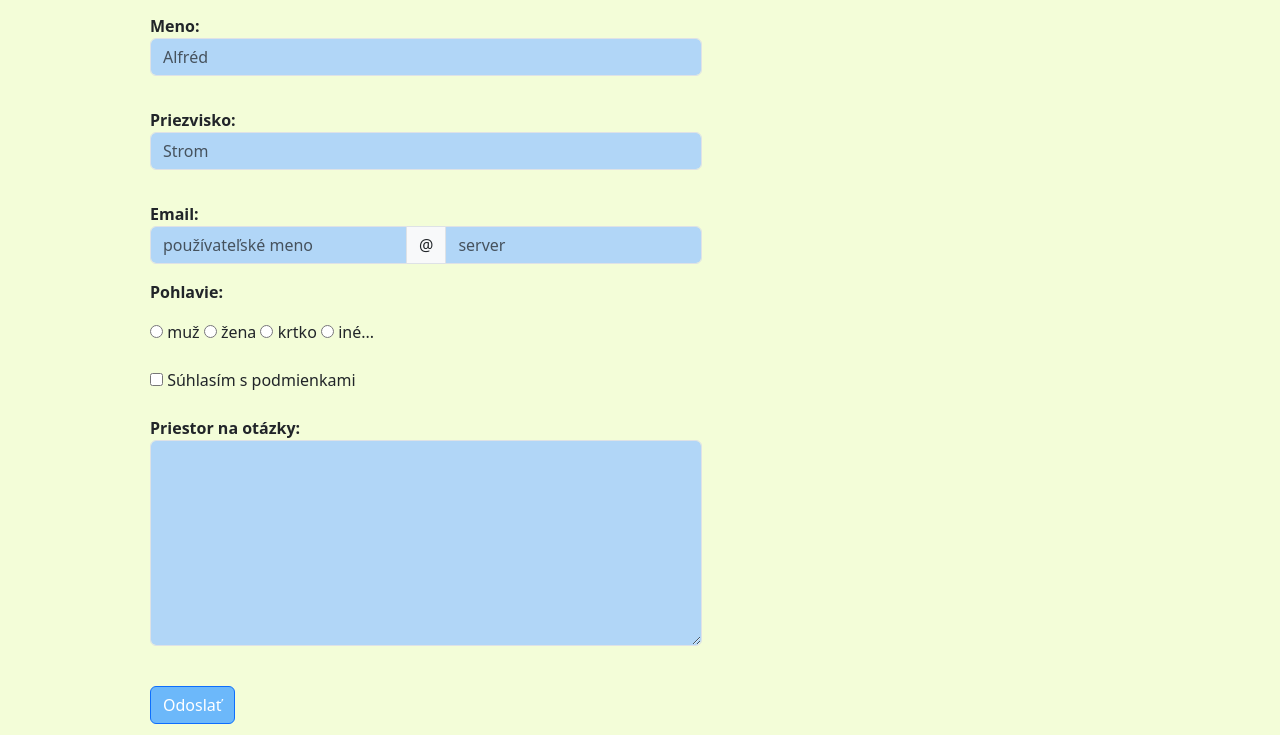
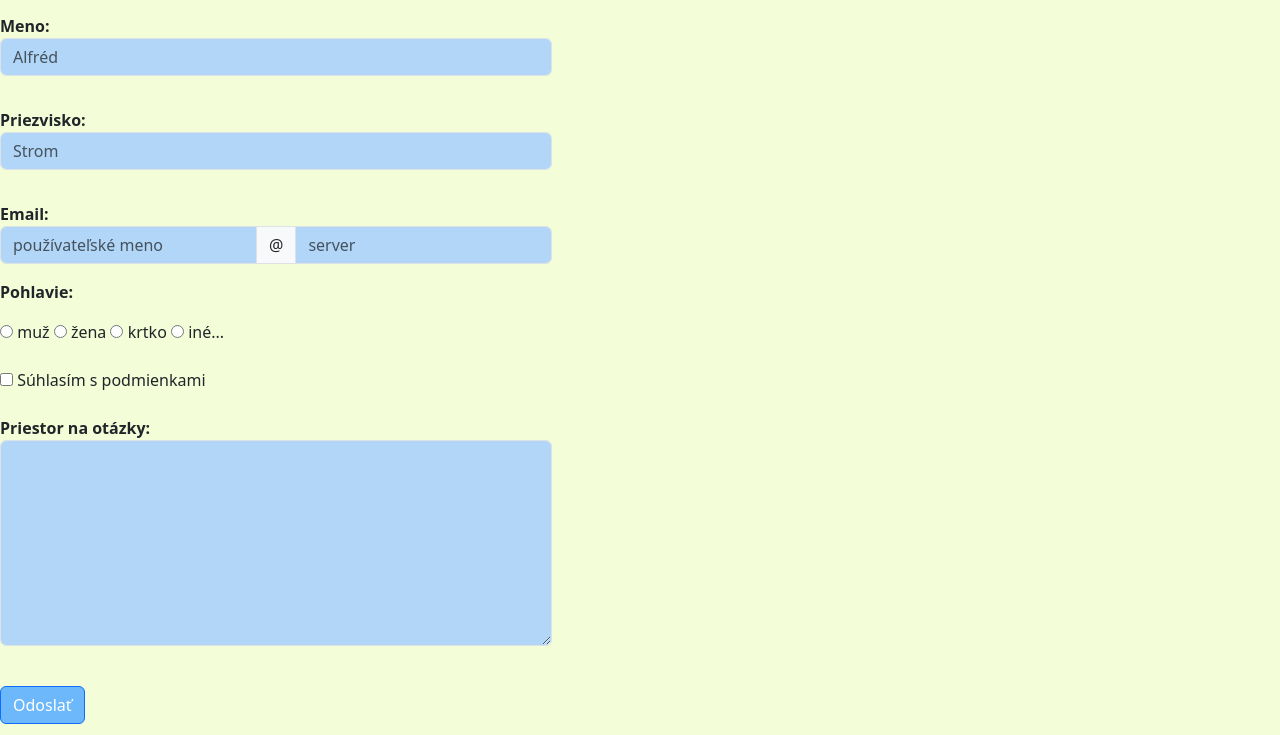
Before and after one commit to lucix7/formlar-, a plain HTML site: page formular.html in a window 1280 px wide. Shown: the part 119-854 px from the top of the page. Drawn offline with nearby package versions, Linux system fonts and the light colour scheme.

Commit message:
Update formular.css

```diff
--- a/formular.css
+++ b/formular.css
@@ -56,8 +56,8 @@ body, html {
 }
 
 form {
-  margin-left: 150px;
-  margin-right: 150px;
+  margin-left: 0px;
+  margin-right: 0px;
 }
 #Domov {
   background-color: rgb(250, 201, 201);
```
